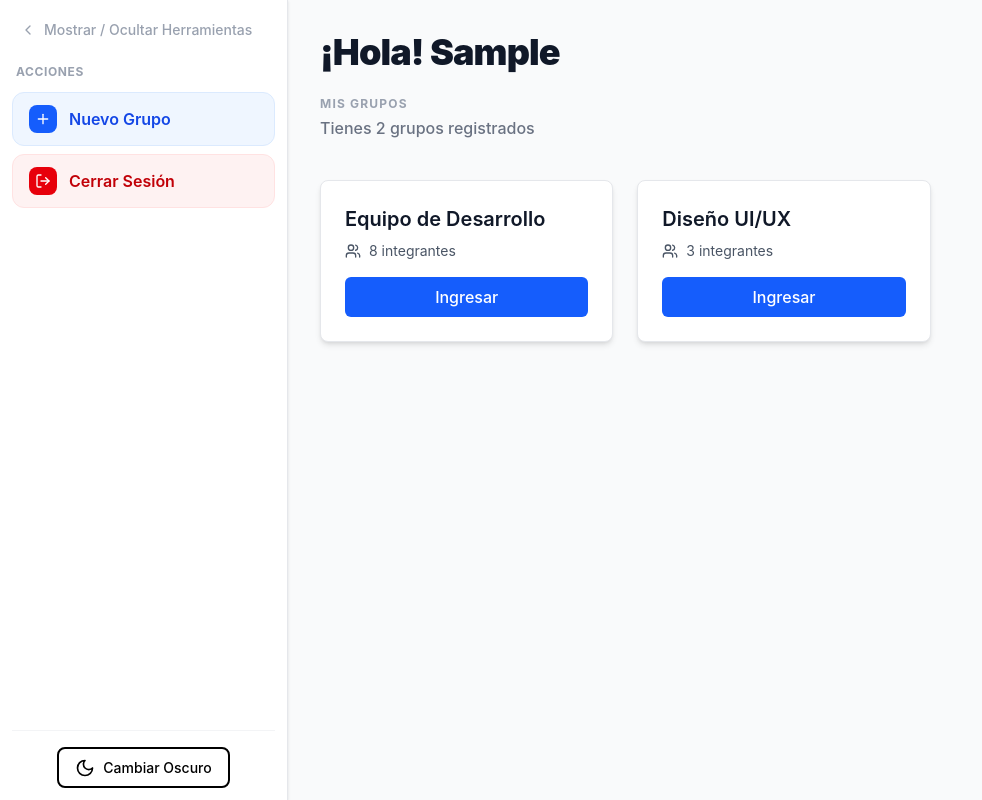
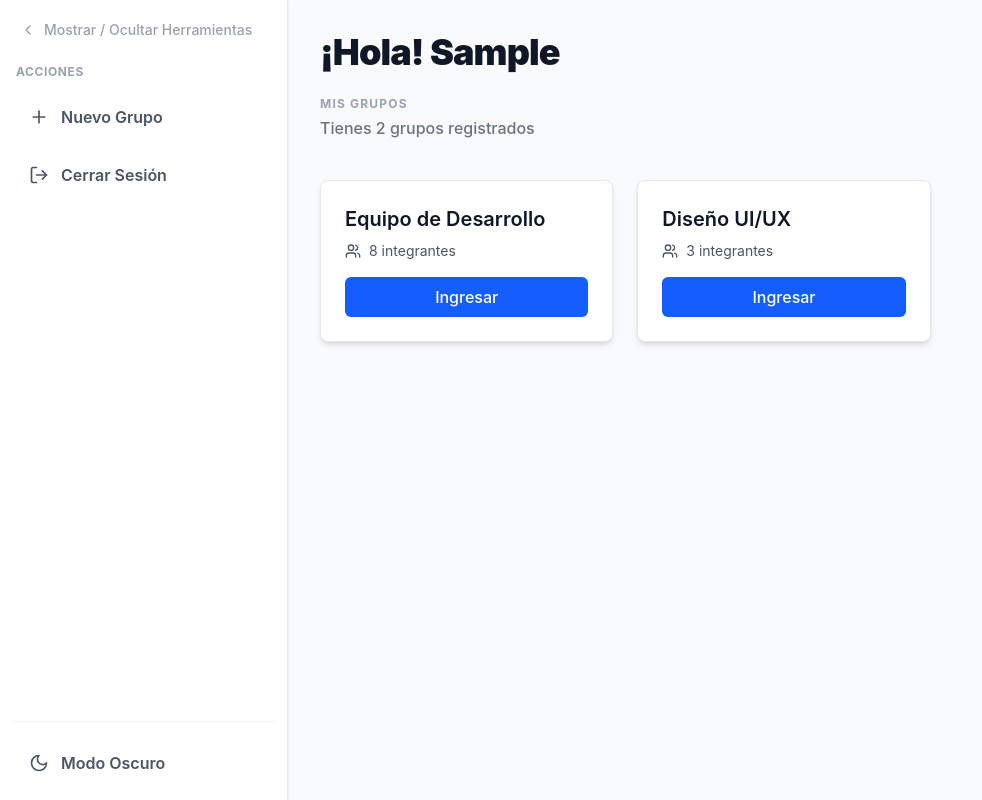
Before and after one commit to v4shzx/Exposite, a React (Vite) app: page /dashboard in a window 1280 px wide. Both pictures are taken after typing "Sample" into the empty fields and a click on the button "Iniciar Sesión". Shown: the whole page, without its empty margins (0-982 px from the left). Built offline with nearby package versions, Linux system fonts and the light colour scheme.

Commit message:
refactor: Standardize sidebar button styles, update navigation, and remove redundant UI components.

```diff
--- a/src/app/components/AddGroupDialog.tsx
+++ b/src/app/components/AddGroupDialog.tsx
@@ -22,7 +22,7 @@ export function AddGroupDialog({ isOpen, onClose, onAddGroup }: AddGroupDialogPr
   if (!isOpen) return null;
 
   return (
-    <div className="fixed inset-0 bg-black bg-opacity-50 flex items-center justify-center z-50">
+    <div className="fixed inset-0 bg-black/50 flex items-center justify-center z-50">
       <div className="bg-white rounded-lg shadow-xl p-6 w-full max-w-md">
         <div className="flex justify-between items-center mb-4">
           <h2 className="text-2xl font-semibold text-gray-900">Añadir Nuevo Grupo</h2>
--- a/src/app/components/ThemeToggleButton.tsx
+++ b/src/app/components/ThemeToggleButton.tsx
@@ -9,44 +9,26 @@ export function ThemeToggleButton({ collapsed = false }: ThemeToggleButtonProps)
     const { theme, toggleTheme } = useTheme();
     const isDark = theme === 'dark';
 
-    const color = isDark ? '#ffffff' : '#000000';
-    const hoverBg = isDark ? 'rgba(255,255,255,0.08)' : 'rgba(0,0,0,0.06)';
-    const transpBg = 'transparent';
-
     return (
         <button
             onClick={toggleTheme}
             title={isDark ? 'Cambiar a modo claro' : 'Cambiar a modo oscuro'}
-            style={{
-                display: 'flex',
-                alignItems: 'center',
-                justifyContent: 'center',
-                gap: '0.5rem',
-                padding: collapsed ? '0.5rem' : '0.5rem 1rem',
-                borderRadius: '0.5rem',
-                border: `2px solid ${color}`,
-                cursor: 'pointer',
-                background: transpBg,
-                color: color,
-                fontSize: '0.875rem',
-                fontWeight: 500,
-                whiteSpace: 'nowrap',
-                transition: 'background 0.3s ease, color 0.3s ease, border-color 0.3s ease',
-            }}
-            onMouseEnter={(e) => {
-                (e.currentTarget as HTMLButtonElement).style.background = hoverBg;
-            }}
-            onMouseLeave={(e) => {
-                (e.currentTarget as HTMLButtonElement).style.background = transpBg;
-            }}
+            className={`
+                flex items-center font-semibold transition-all rounded-xl border
+                text-gray-600 hover:text-gray-900 hover:bg-gray-100 border-transparent
+                ${collapsed
+                    ? 'justify-center p-3 w-10 h-10'
+                    : 'gap-3 w-full text-left py-3 px-4'
+                }
+            `}
             aria-label={isDark ? 'Cambiar Claro' : 'Cambiar Oscuro'}
         >
             {isDark
-                ? <Sun className="w-5 h-5" style={{ flexShrink: 0 }} />
-                : <Moon className="w-5 h-5" style={{ flexShrink: 0 }} />
+                ? <Sun className="w-5 h-5 flex-shrink-0" />
+                : <Moon className="w-5 h-5 flex-shrink-0" />
             }
             {!collapsed && (
-                <span>{isDark ? 'Cambiar Claro' : 'Cambiar Oscuro'}</span>
+                <span>{isDark ? 'Modo Claro' : 'Modo Oscuro'}</span>
             )}
         </button>
     );
--- a/src/app/pages/Dashboard.tsx
+++ b/src/app/pages/Dashboard.tsx
@@ -66,16 +66,16 @@ export function Dashboard() {
 
         <SidebarSection title="Acciones">
           <SidebarButton
-            icon={<div className="bg-blue-600 p-1.5 rounded-lg text-white flex-shrink-0"><Plus className="w-4 h-4" /></div>}
+            icon={<Plus className="w-5 h-5 flex-shrink-0" />}
             label="Nuevo Grupo"
             onClick={() => setIsDialogOpen(true)}
-            className="bg-blue-50 text-blue-700 hover:bg-blue-100 border-blue-100"
+            className="text-gray-600 hover:text-gray-900 hover:bg-gray-100 border-transparent"
           />
           <SidebarButton
-            icon={<div className="bg-red-600 p-1.5 rounded-lg text-white flex-shrink-0"><LogOut className="w-4 h-4" /></div>}
+            icon={<LogOut className="w-5 h-5 flex-shrink-0" />}
             label="Cerrar Sesión"
             onClick={handleLogout}
-            className="bg-red-50 text-red-700 hover:bg-red-100 border-red-100"
+            className="text-gray-600 hover:text-gray-900 hover:bg-gray-100 border-transparent"
           />
         </SidebarSection>
       </Sidebar>
--- a/src/app/pages/GroupView.tsx
+++ b/src/app/pages/GroupView.tsx
@@ -1,6 +1,6 @@
 import { useState, useEffect, useCallback, useMemo } from 'react';
 import { useNavigate, useParams } from 'react-router';
-import { ArrowLeft, Users, UserPlus, MoreVertical, Plus, Edit2, Trash2, Check, X, RotateCcw, Play, FileDown } from 'lucide-react';
+import { ArrowLeft, Users, UserPlus, MoreVertical, Plus, Edit2, Trash2, Check, X, RotateCcw, Play, FileDown, Home } from 'lucide-react';
 import { jsPDF } from 'jspdf';
 import autoTable from 'jspdf-autotable';
 import { AddMemberDialog } from '../components/AddMemberDialog';
@@ -432,10 +432,10 @@ export function GroupView() {
     <div className="min-h-screen bg-gray-50 flex flex-col md:flex-row">
       {/* Sidebar */}
       <Sidebar>
-        <SidebarSection>
+        <SidebarSection title="Navegación">
           <SidebarButton
-            icon={<ArrowLeft className="w-5 h-5 flex-shrink-0" />}
-            label="Volver"
+            icon={<Home className="w-5 h-5 flex-shrink-0" />}
+            label="Menu Principal"
             onClick={handleBack}
             className="text-gray-600 hover:text-gray-900 hover:bg-gray-100 border-transparent"
           />
@@ -445,25 +445,25 @@ export function GroupView() {
 
         <SidebarSection title="Gestión del Grupo">
           <SidebarButton
-            icon={<div className="bg-green-600 p-1.5 rounded-lg text-white flex-shrink-0"><FileDown className="w-4 h-4" /></div>}
+            icon={<FileDown className="w-5 h-5 flex-shrink-0" />}
             label="Exportar PDF"
             onClick={handleExportPDF}
-            className="bg-green-50 text-green-700 hover:bg-green-100 border-green-100"
+            className="text-gray-600 hover:text-gray-900 hover:bg-gray-100 border-transparent"
           />
 
           <AlertDialog open={isResetConfirmOpen} onOpenChange={setIsResetConfirmOpen}>
             <SidebarButton
-              icon={<div className="bg-indigo-600 p-1.5 rounded-lg text-white flex-shrink-0"><RotateCcw className="w-4 h-4" /></div>}
+              icon={<RotateCcw className="w-5 h-5 flex-shrink-0" />}
               label="Resetear"
               onClick={() => setIsResetConfirmOpen(true)}
-              className="bg-indigo-50 text-indigo-700 hover:bg-indigo-100 border-indigo-100"
+              className="text-gray-600 hover:text-gray-900 hover:bg-gray-100 border-transparent"
               title="Resetear puntajes"
             />
             <AlertDialogContent className="bg-white">
               <AlertDialogHeader>
                 <AlertDialogTitle>¿Estás completamente seguro?</AlertDialogTitle>
                 <AlertDialogDescription>
-                  Esta acción reseteará a 0 el puntaje de **todos** los miembros del grupo "{groupName}". Esta acción no se puede deshacer.
+                  Esta acción reseteará a 0 el puntaje de TODOS los miembros del grupo "{groupName}". Esta acción no se puede deshacer.
                 </AlertDialogDescription>
               </AlertDialogHeader>
               <AlertDialogFooter>
@@ -477,10 +477,10 @@ export function GroupView() {
 
           <AlertDialog open={isDeleteGroupConfirmOpen} onOpenChange={setIsDeleteGroupConfirmOpen}>
             <SidebarButton
-              icon={<div className="bg-red-600 p-1.5 rounded-lg text-white flex-shrink-0"><Trash2 className="w-4 h-4" /></div>}
+              icon={<Trash2 className="w-5 h-5 flex-shrink-0" />}
               label="Eliminar Grupo"
               onClick={() => setIsDeleteGroupConfirmOpen(true)}
-              className="bg-red-50 text-red-700 hover:bg-red-100 border-red-100"
+              className="text-gray-600 hover:text-gray-900 hover:bg-gray-100 border-transparent"
               title="Eliminar grupo"
             />
             <AlertDialogContent className="bg-white">
@@ -635,7 +635,7 @@ export function GroupView() {
           </div>
 
           {/* Start Presentations Button */}
-          <div className="flex flex-col items-center gap-4">
+          <div className="flex flex-col items-center gap-4 mt-10 mb-6">
             {/* Session counter — only shows when a session is active */}
             {sessionActive && (
               <div className="flex flex-col sm:flex-row items-center gap-4 sm:gap-6 bg-white border border-gray-200 rounded-2xl shadow-sm px-6 sm:px-8 py-4">
@@ -663,7 +663,7 @@ export function GroupView() {
             <button
               onClick={handleStartPresentations}
               disabled={sessionActive && sessionCompleted.length >= sessionTotal}
-              className={`bg-gradient-to-r from-blue-600 to-purple-600 hover:from-blue-700 hover:to-purple-700 text-white font-bold text-lg sm:text-xl py-4 px-8 sm:py-6 sm:px-12 rounded-2xl shadow-2xl transform transition-all hover:scale-105 hover:shadow-3xl w-full sm:w-auto
+              className={`bg-blue-600 hover:bg-blue-700 text-white font-bold text-lg sm:text-xl py-4 px-8 sm:py-6 sm:px-12 rounded-2xl shadow-2xl transform transition-all hover:scale-105 hover:shadow-3xl w-full sm:w-auto
               ${sessionActive && sessionCompleted.length >= sessionTotal ? 'opacity-50 cursor-not-allowed hover:scale-100' : ''}`}
             >
               {sessionActive
--- a/src/app/pages/PresentationView.tsx
+++ b/src/app/pages/PresentationView.tsx
@@ -2,7 +2,6 @@ import { useState, useEffect } from 'react';
 import { useNavigate, useParams } from 'react-router';
 import { ArrowLeft, ArrowRight, Save, CheckCircle2 } from 'lucide-react';
 import { GruposDB, MiembrosDB, ReglasDB, type Miembro, type Regla } from '../lib/db';
-import { ThemeToggleButton } from '../components/ThemeToggleButton';
 
 // ── Tipos locales ────────────────────────────────────────────────────────────
 
@@ -151,7 +150,6 @@ export function PresentationView() {
               <h1 className="text-xl font-bold text-gray-900">Presentación</h1>
             </div>
           </div>
-          <ThemeToggleButton />
         </div>
       </header>
 
@@ -168,13 +166,6 @@ export function PresentationView() {
                   {sessionTotal - sessionCompleted} restantes de {sessionTotal}
                 </span>
               </div>
-            </div>
-            {/* Mini progress bar */}
-            <div className="w-full sm:w-32 h-2 bg-gray-100 rounded-full overflow-hidden">
-              <div
-                className="h-2 bg-gradient-to-r from-green-400 to-green-600 rounded-full transition-all duration-500"
-                style={{ width: `${sessionTotal > 0 ? (sessionCompleted / sessionTotal) * 100 : 0}%` }}
-              />
             </div>
           </div>
         </div>
```
